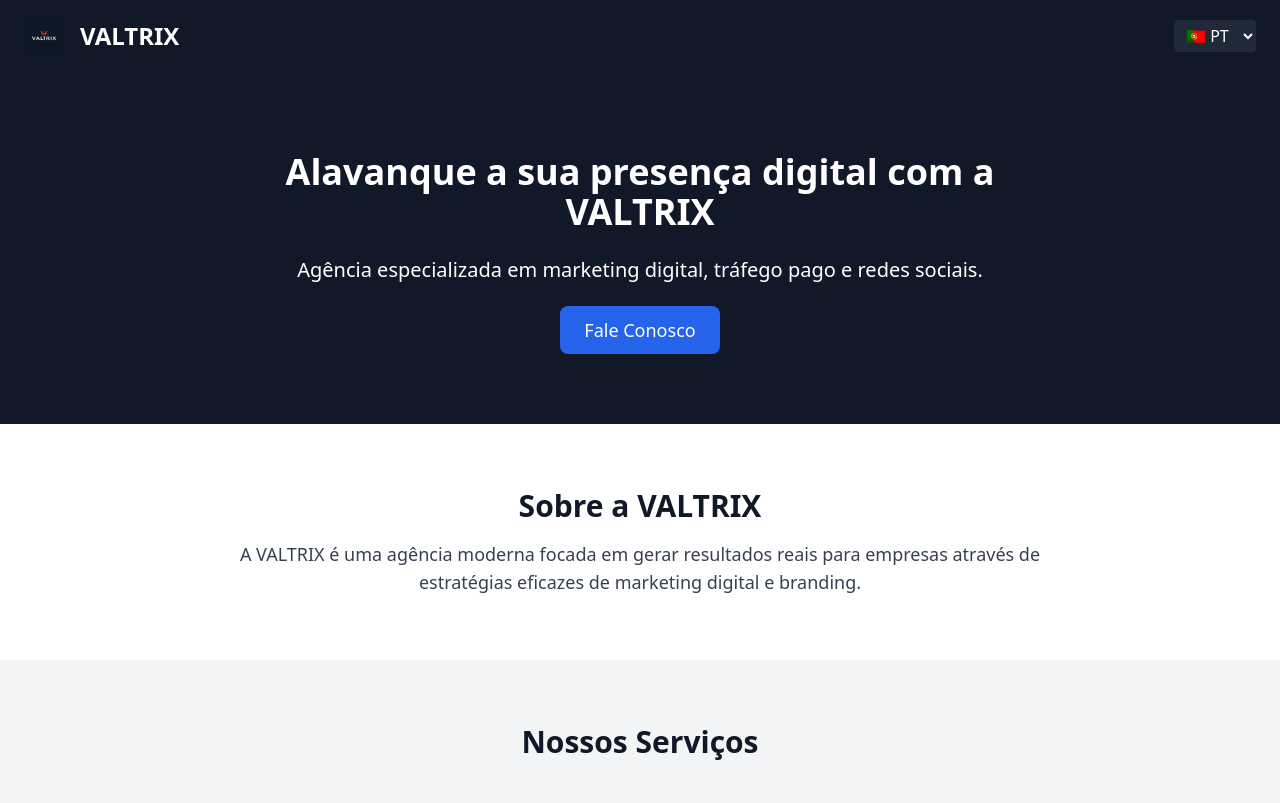
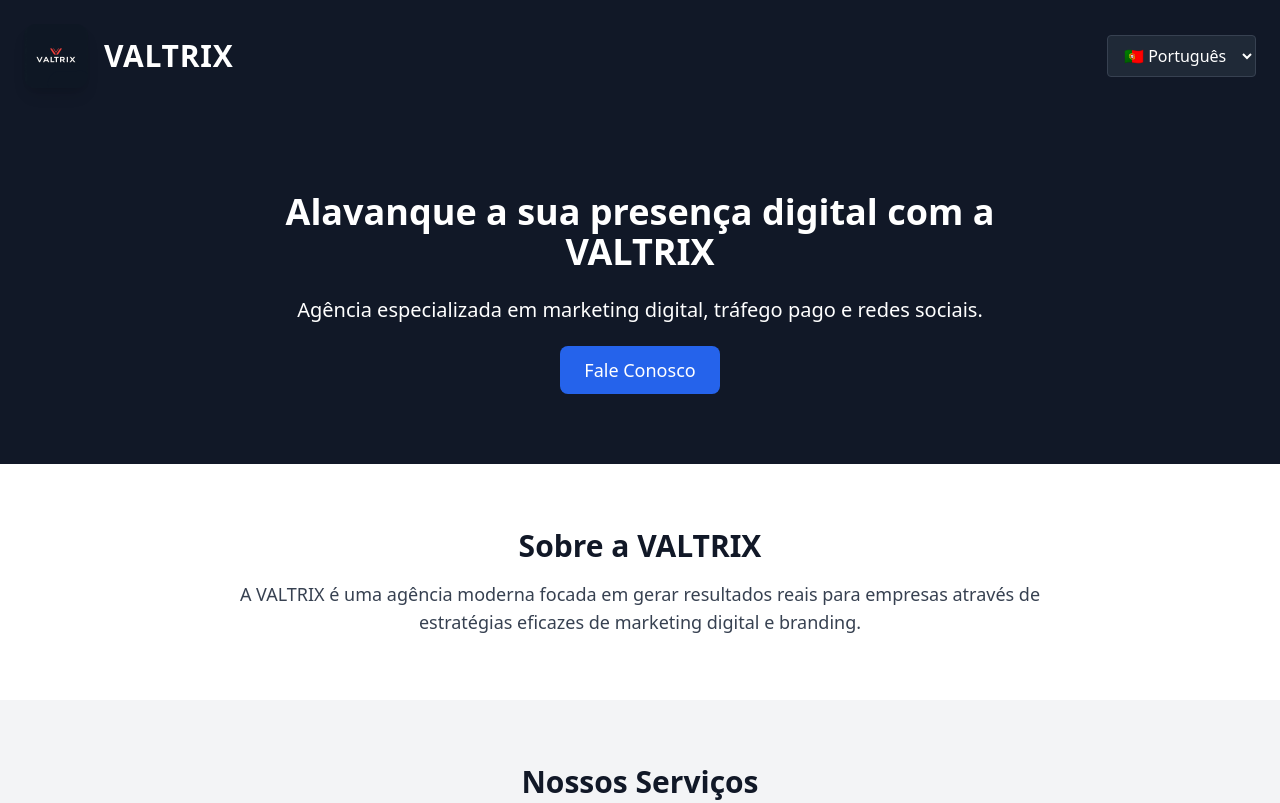
Before and after one commit to valtrixdigital-oss/valtrix-site, a plain HTML site: page index.html in a window 1280 px wide. Shown: the top 803 px of the page. Drawn offline with nearby package versions, Linux system fonts and the light colour scheme.

Commit message:
Update index.html

```diff
--- a/index.html
+++ b/index.html
@@ -8,19 +8,24 @@
 </head>
 <body class="bg-white text-gray-900 font-sans">
 
-  <!-- Header com logo -->
-  <header class="bg-gray-900 text-white">
-    <div class="max-w-7xl mx-auto px-6 py-4 flex justify-between items-center">
+  <!-- Header com logo maior e estilizada -->
+  <header class="bg-gray-900 text-white shadow-md">
+    <div class="max-w-7xl mx-auto px-6 py-6 flex flex-col md:flex-row items-center justify-between">
+      <!-- Logo + Título -->
       <div class="flex items-center space-x-4">
-        <img src="logo-valtrix.png" alt="VALTRIX Logo" class="h-10 w-auto">
-        <h1 class="text-2xl font-bold">VALTRIX</h1>
+        <img src="logo-valtrix.png" alt="Logo VALTRIX" class="h-16 w-auto rounded-xl shadow-lg" />
+        <h1 class="text-3xl font-bold tracking-wide">VALTRIX</h1>
       </div>
-      <select class="bg-gray-800 px-2 py-1 rounded text-white" onchange="changeLanguage(this.value)">
-        <option value="pt">🇵🇹 PT</option>
-        <option value="en">🇬🇧 EN</option>
-        <option value="es">🇪🇸 ES</option>
-        <option value="de">🇩🇪 DE</option>
-      </select>
+
+      <!-- Seletor de idioma -->
+      <div class="mt-4 md:mt-0">
+        <select class="bg-gray-800 px-3 py-2 rounded text-white border border-gray-700" onchange="changeLanguage(this.value)">
+          <option value="pt">🇵🇹 Português</option>
+          <option value="en">🇬🇧 English</option>
+          <option value="es">🇪🇸 Español</option>
+          <option value="de">🇩🇪 Deutsch</option>
+        </select>
+      </div>
     </div>
   </header>
 
@@ -84,7 +89,7 @@
     <p>&copy; 2025 VALTRIX. Todos os direitos reservados.</p>
   </footer>
 
-  <!-- Script idiomas -->
+  <!-- Script de idiomas -->
   <script>
     const translations = {
       pt: {
@@ -103,8 +108,9 @@
         "contact-title": "Entre em contato",
         "contact-text": "Envie um email para:"
       }
-      // Os outros idiomas seguem igual, posso adicionar se quiser
+      // Adicione mais idiomas aqui se quiser
     };
+
     function changeLanguage(lang) {
       document.querySelectorAll("[data-i18n]").forEach(el => {
         const key = el.getAttribute("data-i18n");
```
